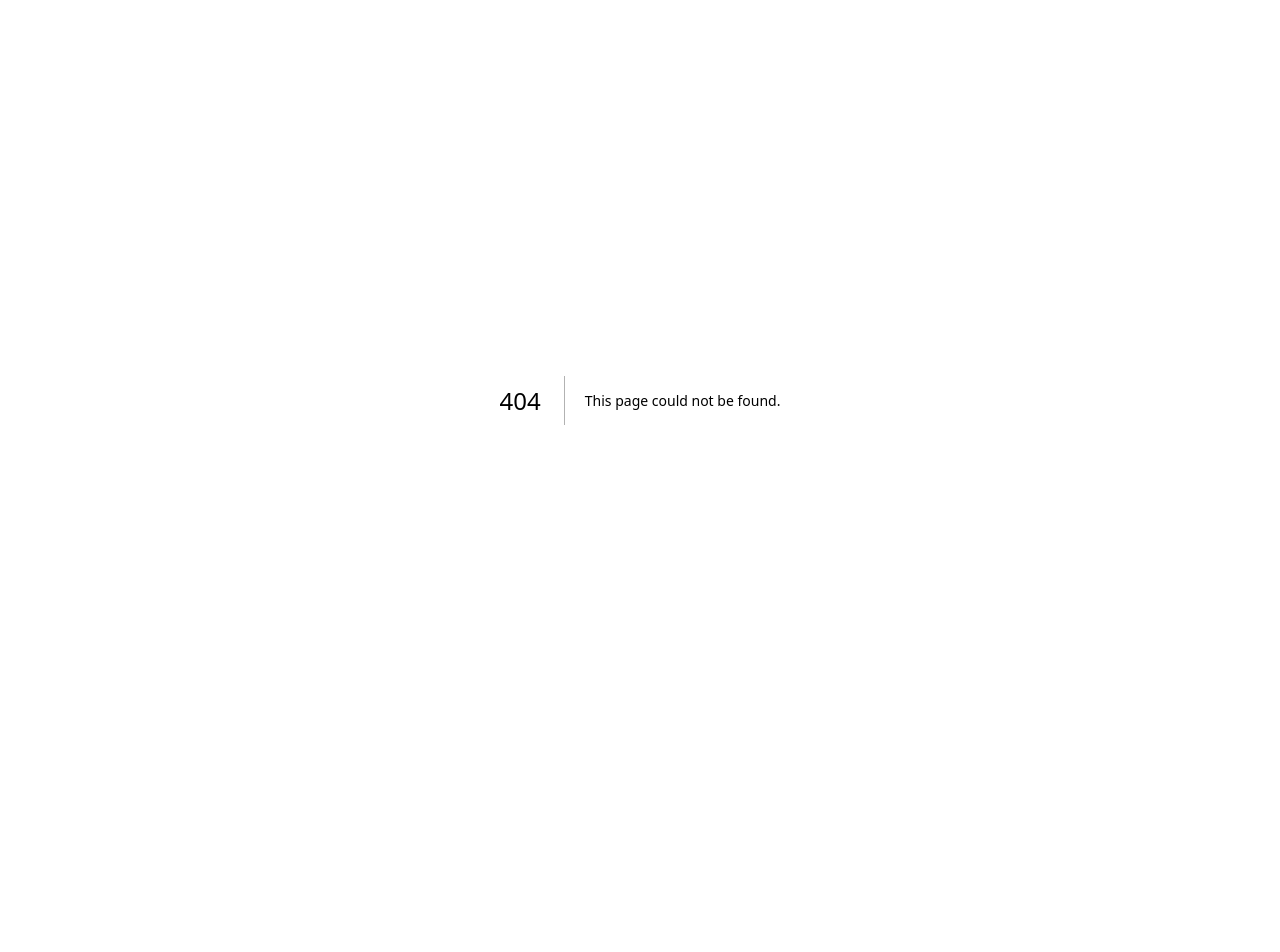
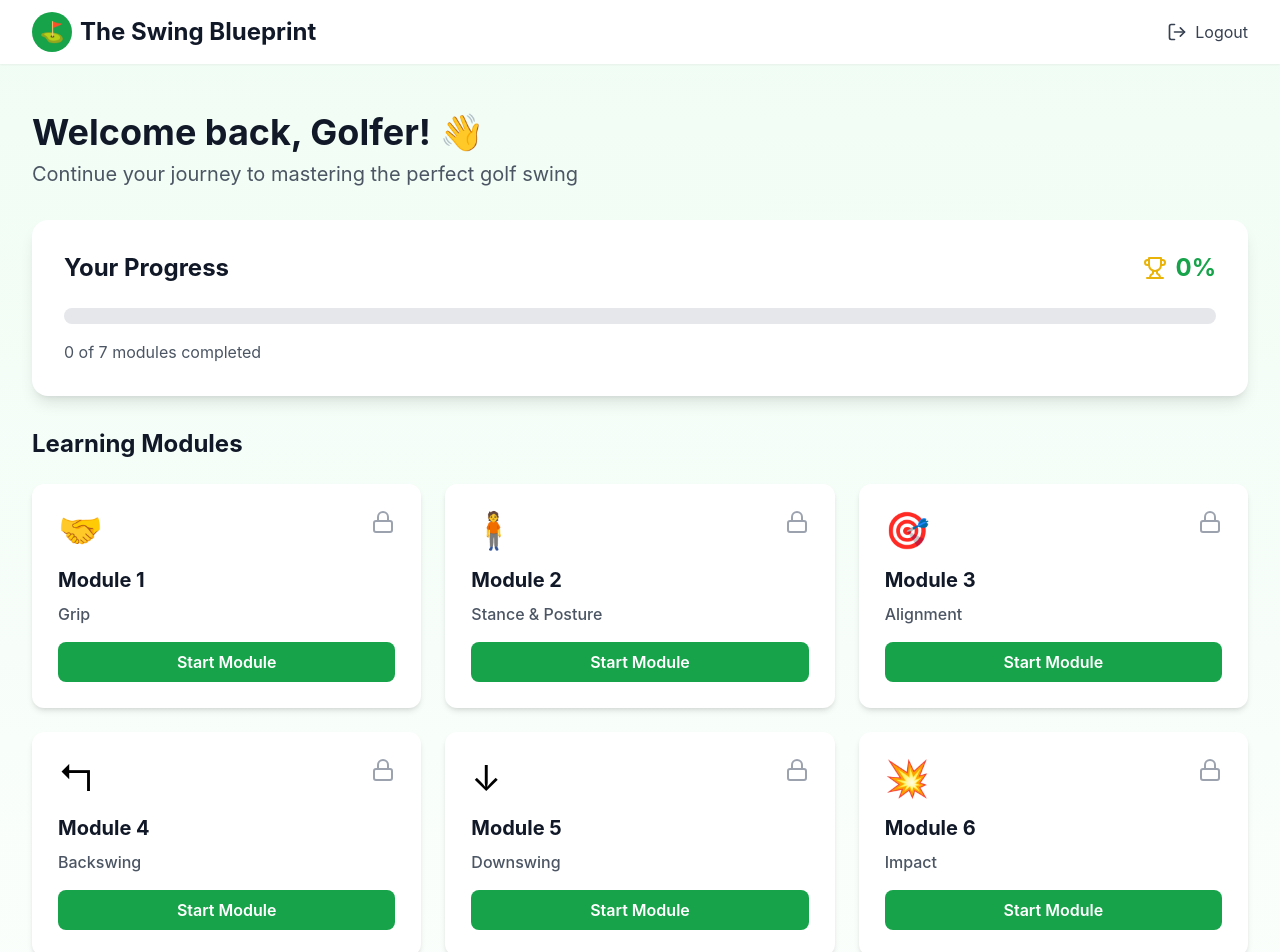
Before and after one commit to Bruh3000000/The-Swing-Blueprint, a Next.js app: page /dashboard in a window 1280 px wide. Before the commit this address had no page. Shown: the top 952 px of the page. Before the commit the page ends 800 px from the top, so only its background shows below. Built offline with nearby package versions, Linux system fonts and the light colour scheme; sample sign-in values are in the browser's storage.

Commit message:
Implement Dashboard component with user authentication
This component checks user authentication, displays a loading state, and shows a dashboard with progress on learning modules.

```diff
--- /dev/null
+++ b/pages/dashboard.js
@@ -0,0 +1,160 @@
+import React, { useState, useEffect } from 'react';
+import { useRouter } from 'next/router';
+import { LogOut, CheckCircle, Lock, Trophy } from 'lucide-react';
+
+export default function Dashboard() {
+  const router = useRouter();
+  const [user, setUser] = useState(null);
+  const [loading, setLoading] = useState(true);
+
+  useEffect(() => {
+    // Check if user is logged in
+    const userData = localStorage.getItem('user');
+    if (!userData) {
+      router.push('/auth?mode=login');
+      return;
+    }
+
+    setUser(JSON.parse(userData));
+    setLoading(false);
+  }, [router]);
+
+  const handleLogout = () => {
+    localStorage.removeItem('sb-access-token');
+    localStorage.removeItem('sb-refresh-token');
+    localStorage.removeItem('user');
+    router.push('/');
+  };
+
+  const modules = [
+    { name: 'Grip', icon: '🤝', completed: false },
+    { name: 'Stance & Posture', icon: '🧍', completed: false },
+    { name: 'Alignment', icon: '🎯', completed: false },
+    { name: 'Backswing', icon: '↰', completed: false },
+    { name: 'Downswing', icon: '↓', completed: false },
+    { name: 'Impact', icon: '💥', completed: false },
+    { name: 'Follow-through', icon: '↗', completed: false }
+  ];
+
+  if (loading) {
+    return (
+      <div className="min-h-screen bg-gradient-to-b from-green-50 to-white flex items-center justify-center">
+        <div className="text-2xl text-gray-600">Loading...</div>
+      </div>
+    );
+  }
+
+  const completedCount = modules.filter(m => m.completed).length;
+  const progressPercentage = Math.round((completedCount / modules.length) * 100);
+
+  return (
+    <div className="min-h-screen bg-gradient-to-b from-green-50 to-white">
+      {/* Navigation */}
+      <nav className="bg-white shadow-sm">
+        <div className="max-w-7xl mx-auto px-4 sm:px-6 lg:px-8">
+          <div className="flex justify-between items-center h-16">
+            <div className="flex items-center space-x-2">
+              <div className="w-10 h-10 bg-green-600 rounded-full flex items-center justify-center text-white font-bold text-xl">
+                ⛳
+              </div>
+              <span className="text-2xl font-bold text-gray-900">The Swing Blueprint</span>
+            </div>
+            <button
+              onClick={handleLogout}
+              className="flex items-center space-x-2 text-gray-700 hover:text-red-600 transition"
+            >
+              <LogOut className="w-5 h-5" />
+              <span>Logout</span>
+            </button>
+          </div>
+        </div>
+      </nav>
+
+      {/* Dashboard Content */}
+      <div className="max-w-7xl mx-auto px-4 sm:px-6 lg:px-8 py-12">
+        {/* Welcome Section */}
+        <div className="mb-8">
+          <h1 className="text-4xl font-bold text-gray-900 mb-2">
+            Welcome back, {user?.user_metadata?.full_name || 'Golfer'}! 👋
+          </h1>
+          <p className="text-xl text-gray-600">
+            Continue your journey to mastering the perfect golf swing
+          </p>
+        </div>
+
+        {/* Progress Overview */}
+        <div className="bg-white rounded-2xl shadow-lg p-8 mb-8">
+          <div className="flex items-center justify-between mb-6">
+            <h2 className="text-2xl font-bold text-gray-900">Your Progress</h2>
+            <div className="flex items-center space-x-2">
+              <Trophy className="w-6 h-6 text-yellow-500" />
+              <span className="text-2xl font-bold text-green-600">{progressPercentage}%</span>
+            </div>
+          </div>
+
+          <div className="w-full bg-gray-200 rounded-full h-4 mb-4">
+            <div
+              className="bg-green-600 h-4 rounded-full transition-all duration-500"
+              style={{ width: `${progressPercentage}%` }}
+            ></div>
+          </div>
+
+          <p className="text-gray-600">
+            {completedCount} of {modules.length} modules completed
+          </p>
+        </div>
+
+        {/* Modules Grid */}
+        <div>
+          <h2 className="text-2xl font-bold text-gray-900 mb-6">Learning Modules</h2>
+          <div className="grid md:grid-cols-2 lg:grid-cols-3 gap-6">
+            {modules.map((module, idx) => (
+              <div
+                key={idx}
+                className={`bg-white rounded-xl shadow-md p-6 transition cursor-pointer ${
+                  module.completed
+                    ? 'border-2 border-green-500'
+                    : 'border-2 border-transparent hover:border-green-300'
+                }`}
+              >
+                <div className="flex items-start justify-between mb-4">
+                  <div className="text-4xl">{module.icon}</div>
+                  {module.completed ? (
+                    <CheckCircle className="w-6 h-6 text-green-600" />
+                  ) : (
+                    <Lock className="w-6 h-6 text-gray-400" />
+                  )}
+                </div>
+
+                <h3 className="text-xl font-bold text-gray-900 mb-2">
+                  Module {idx + 1}
+                </h3>
+                <p className="text-gray-600 font-medium mb-4">{module.name}</p>
+
+                <button
+                  className={`w-full py-2 rounded-lg font-semibold transition ${
+                    module.completed
+                      ? 'bg-gray-100 text-gray-600 hover:bg-gray-200'
+                      : 'bg-green-600 text-white hover:bg-green-700'
+                  }`}
+                >
+                  {module.completed ? 'Review' : 'Start Module'}
+                </button>
+              </div>
+            ))}
+          </div>
+        </div>
+
+        {/* Coming Soon Notice */}
+        <div className="mt-8 bg-blue-50 border border-blue-200 rounded-xl p-6">
+          <h3 className="text-lg font-semibold text-blue-900 mb-2">
+            📹 Video Content Coming Soon!
+          </h3>
+          <p className="text-blue-700">
+            Module videos and quizzes are currently being produced. Check back soon to start your learning journey!
+          </p>
+        </div>
+      </div>
+    </div>
+  );
+}
```
